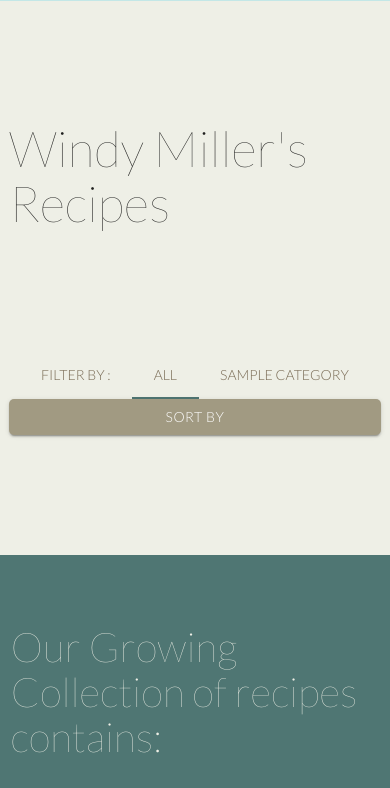
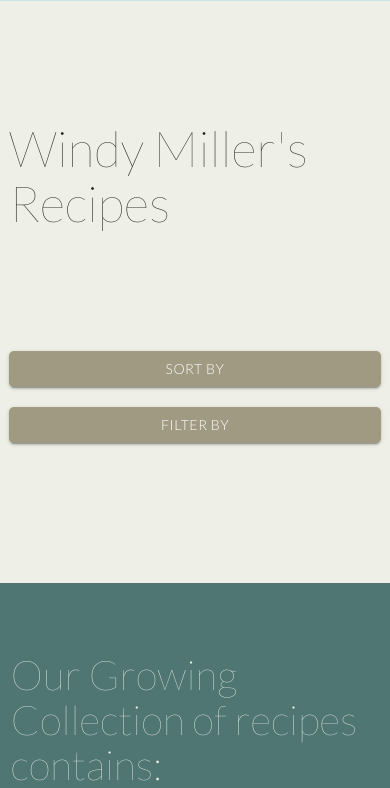
Before and after one commit to jonburdon/windy-millers-bakery, a Flask app: page / in a window 390 px wide. Shown: the part 1330-2118 px from the top of the page. Run offline with Flask 2, Linux system fonts and the light colour scheme; grey boxes marked "Sample" are stand-in pictures; a database or web service that is not in the repository returns one stand-in record (values such as "Sample title"); some libraries are stand-ins or nearby versions.

Commit message:
Remove tabs on mobile view and use select pulldown instead

```diff
--- a/app.py
+++ b/app.py
@@ -41,6 +41,7 @@ def recipes():
     quickrecipes=i
     recipes = list(mongo.db.recipes.find())
     categories=mongo.db.categories.find()
+    categories2=mongo.db.categories.find()
     utensils=mongo.db.utensils.find()
     utensils2=mongo.db.utensils.find()
     utensil3=["one", "two", "three"]
@@ -52,6 +53,7 @@ def recipes():
     , recipecategories=mongo.db.categories.count_documents({"published": { "$in": ["on"]}})
     , utensilcount=mongo.db.utensils.count_documents({"published": { "$in": ["on"]}})
     , quickrecipes=quickrecipes
+    ,categories2=categories2
     )
 
 @app.route('/view_recipe/<recipe_id>')
--- a/static/css/styles.css
+++ b/static/css/styles.css
@@ -290,7 +290,10 @@ background-color: var(--darker-blue);
   color: var(--darker-blue);
 }
 
-
+/* NB this is removed on large screens by a media query */
+.dropdown-button {
+  margin-bottom: 20px;
+}
 
 /* DROPDOWN TEXT */
 .dropdown-content li>a{
@@ -333,10 +336,26 @@ background-color: var(--darker-blue);
 7. MOBILE MEDIA QUERIES
 ============================================================================= */
 
+.medium-large-only {
+  display: none;
+}
+
 @media (min-width: 600px) {
 
   #vertical-align-large {
     padding-top: 50px ;
+  }
+
+  .mobile-only {
+    display: none;
+  }
+
+  .medium-large-only {
+    display: block;
+  }
+
+  .dropdown-button {
+    margin-bottom: 0px;
   }
 
 }
--- a/templates/recipes.html
+++ b/templates/recipes.html
@@ -14,29 +14,22 @@
     <div class="row ">
         <div class="col s12 m6 l6 " id="vertical-align-large">
 
-    {% for u in utensils %}
-    {% if loop.index < 4 %}
+            {% for u in utensils %} {% if loop.index
+            < 4 %} <a href="{{url_for('utensil', utensil_id=u._id)}}" class="btn featured-item-button featured-utensil-button-{{loop.index}}">{{u.utensil_name}}</a>
 
-      <a href="{{url_for('utensil', utensil_id=u._id)}}" class="btn featured-item-button featured-utensil-button-{{loop.index}}">{{u.utensil_name}}</a>
-
-    {% else %}
-    {% endif %}
-  {% endfor %}
+                {% else %} {% endif %} {% endfor %}
 
         </div>
         <div class="col s12 m6 l6">
-  {% for u in utensils2 %}
-  {% if loop.index < 4 %}
-    <div class="hoverable featured-image-display featured-utensil-image-{{loop.index}} display-{{loop.index}}
-       " >
+            {% for u in utensils2 %} {% if loop.index
+            < 4 %} <div class="hoverable featured-image-display featured-utensil-image-{{loop.index}} display-{{loop.index}}
+       ">
 
-     <a href="{{url_for('utensil', utensil_id=u._id)}}"> <img src="{{u.image_url}}" width=100%></a>
+                <a href="{{url_for('utensil', utensil_id=u._id)}}"> <img src="{{u.image_url}}" height=100% width=100%></a>
 
         </div>
 
-  {% else %}
-  {% endif %}
-  {%endfor%}
+        {% else %} {% endif %} {%endfor%}
     </div>
 
 </div>
@@ -45,34 +38,28 @@
 </div>
 <div class="container ">
 
-
-
     <div class="row">
-
-
-
 
         <h2 class="content-section">Windy Miller's Recipes</h2>
 
 
-  <div class="col s12 m10">
+        <div class="col s12 m10 medium-large-only">
             <ul class="tabs  tabs-fixed-width filter">
                 <li class="tab col disabled"><a>Filter By :</a></li>
                 <li class="tab col "><a class="active filteroption" data-name="*">All</a></li>
                 {% for c in categories %}
                 <li class="tab col "><a class="filteroption" data-name=".{{c.category_name}}">{{c.category_name}}</a></li>
                 {% endfor %}
+            </ul>
+        </div>
 
-    </ul>
+        <!-- Dropdown Open for sorting -->
+        <a class='right col s12 m2 dropdown-button btn waves-effect waves-light' data-beloworigin="true" data-activates='dropdown1'>Sort By</a>
 
+        <!-- Dropdown Open for FILTERING - *MOBILE ONLY* -->
+        <a class='right col s12 m2 mobile-only dropdown-button btn waves-effect waves-light' data-beloworigin="true" data-activates='dropdown2'>Filter By</a>
 
     </div>
-  <!-- Dropdown Open for sorting -->
-  <a class='right col s12 m2 dropdown-button btn waves-effect waves-light' data-beloworigin="true"  data-activates='dropdown1'>Sort By</a>
-
-</div>
-
-
 
     <!-- Dropdown Structure for sorting-->
     <ul id='dropdown1' class='dropdown-content sort'>
@@ -82,8 +69,24 @@
         <li><a href="#!" data-name="cookingtime"><i class="material-icons">timer</i>Time</a></li>
     </ul>
 
+    <!-- Dropdown Structure for sorting *MOBILE ONLY*-->
+    <ul id='dropdown2' class=' mobile-only dropdown-content filter'>
+        <li class="tab col "><a class="active filteroption" data-name="*">All</a></li>
+        {% for c in categories2 %}
+        <li><a href="#!" class="filteroption" data-name=".{{c.category_name}}">{{c.category_name}}</a></li>
+        {% endfor %}
+
+    </ul>
+
+</div>
+
+
+
+
+
 
 <!-- Main grid for recipe content -->
+<div class="container">
     <div class="row grid-main content-section-sm">
         {% for r in recipes %} {% if r.published == 'on' %}
 
@@ -97,34 +100,24 @@
                     {% if r.recipe_featured %}
                     <span>
                       **This is a featured recipe**
-        </span>
-        {% endif %}
+                      </span> {% endif %}
 
                     <p>
-          Serves {{r.recipe_serves}}. Delicious and ready in
-          {{r.preparation_time}} mins.
+                        Serves {{r.recipe_serves}}. Delicious and ready in {{r.preparation_time}} mins.
                     </p>
                     <p class="cookingtime">{{r.cooking_time}}</p>
                     <p class="name ">{{r.recipe_description}}</p>
                 </div>
                 <div class="card-action">
-        <a
-          href="{{url_for('view_recipe', recipe_id =r._id)}}"
-          class="waves-effect waves-light btn"
-          >View</a
-        >
+                    <a href="{{url_for('view_recipe', recipe_id =r._id)}}" class="waves-effect waves-light btn">View</a>
                 </div>
             </div>
         </div>
-
         {% endif %} {% endfor %}
     </div>
+
 </div>
 
 
 
-{% include 'components/data_dashboard.html' %}
-
-{% include 'components/quotebox.html' %}
-
-{% endblock %}
+{% include 'components/data_dashboard.html' %} {% include 'components/quotebox.html' %} {% endblock %}
```
Also changed, not shown: templates/base.html (+12 -10 lines), templates/components/data_dashboard.html (+12 -12 lines). Lines whose indentation alone changed are shown as unchanged.
